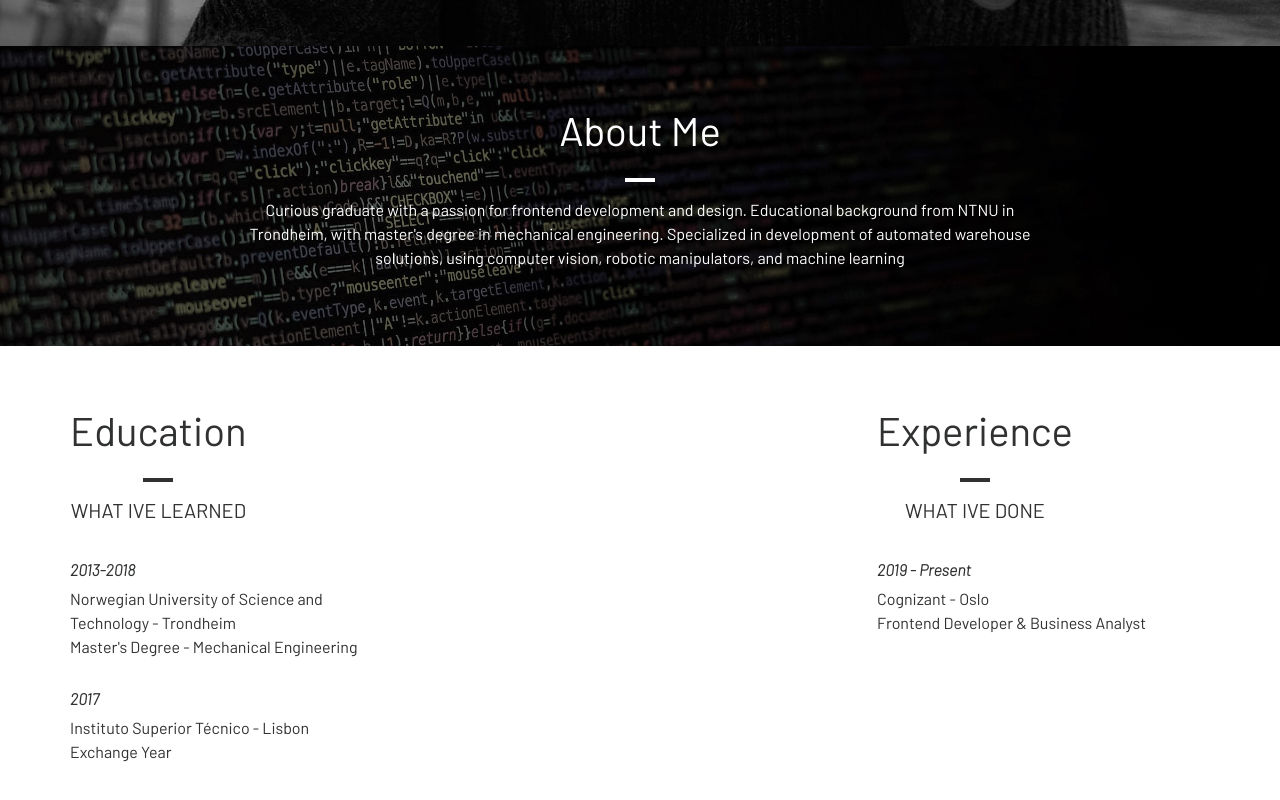
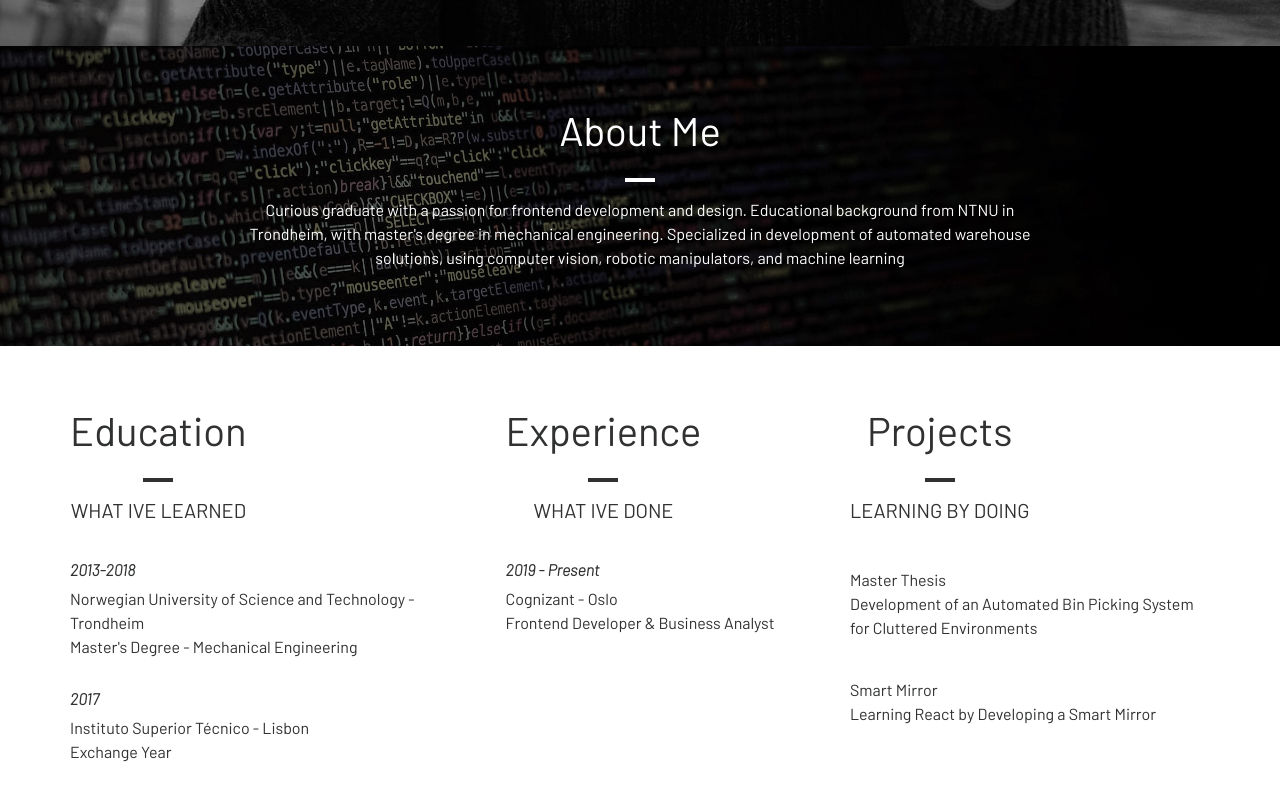
Before and after one commit to osterdalh/online-resume, a React (Create React App) app: page / in a window 1280 px wide. Shown: the part 914-1714 px from the top of the page. Built offline with nearby package versions, Linux system fonts and the light colour scheme.

Commit message:
projects added to experience

```diff
--- a/src/components/EducationAndExperience/EducationAndExperience.js
+++ b/src/components/EducationAndExperience/EducationAndExperience.js
@@ -6,10 +6,11 @@ import ListItem from '../ListItem/ListItem'
 
 const EducationAndExperience = () => {
     return (
-        <div className="container EducationAndExperience">
+        <div id="experience" className="container EducationAndExperience">
+            <div className="d-flex flex-column">
                 <div className="row">
-                <div className="col-6">
-                    <div className="colWidth">
+                    <div className="col-4">
+                        <div className="content-fit">
                             <Header className="" heading="Education" theme="dark">
                                 <h5>WHAT IVE LEARNED</h5>
 
@@ -17,17 +18,20 @@ const EducationAndExperience = () => {
                             <ListItem className="ListItem"
                                 years="2013-2018"
                                 title="Norwegian University of Science and Technology - Trondheim"
-                            subtitle="Master's Degree - Mechanical Engineering"></ListItem>
+                                subtitle="Master's Degree - Mechanical Engineering">
+                            </ListItem>
                             <ListItem className="ListItem"
                                 years="2017"
                                 title="Instituto Superior Técnico - Lisbon"
-                            subtitle="Exchange Year"></ListItem>
+                                subtitle="Exchange Year">
+                            </ListItem>
+                        </div>
+
                     </div>
 
 
-                </div>
-                <div className="col-6">
-                    <div className="colWidth float-right">
+                    <div className="col-4">
+                        <div className="content-fit horCenter">
                             <Header heading="Experience" theme="dark">
                                 <h5>WHAT IVE DONE</h5>
 
@@ -35,16 +39,39 @@ const EducationAndExperience = () => {
                             <ListItem className="ListItem"
                                 years="2019 - Present"
                                 title="Cognizant - Oslo"
-                            subtitle="Frontend Developer & Business Analyst"></ListItem>
+                                subtitle="Frontend Developer & Business Analyst">
+                            </ListItem>
+                        </div>
+
+                    </div>
+
+                    <div className="col-4">
+                        <div className="content-fit float-right">
+                            <Header heading="Projects" theme="dark">
+                                <h5>LEARNING BY DOING</h5>
+
+                            </Header>
+                            <ListItem className="ListItem"
+                                title="Master Thesis"
+                                subtitle="Development of an Automated Bin Picking System for Cluttered Environments">
+                            </ListItem>
+                            <ListItem className="ListItem"
+                                title="Smart Mirror"
+                                subtitle="Learning React by Developing a Smart Mirror">
+                            </ListItem>
                         </div>
 
                     </div>
 
                 </div>
+            </div>
+
+
+        </div>
 
 
 
-        </div>
+
     )
 }
 
--- a/src/components/EducationAndExperience/EducationAndExperience.scss
+++ b/src/components/EducationAndExperience/EducationAndExperience.scss
@@ -6,7 +6,10 @@
     .ListItem{
         padding-top: 30px;
     }
-    .colWidth{
-        width: 60%;
+    .content-fit{
+        width: fit-content
+    }
+    .horCenter{
+        margin: 0 auto;;
     }
 }
--- a/src/components/Navbar/Navbar.js
+++ b/src/components/Navbar/Navbar.js
@@ -21,7 +21,7 @@ class Navbar extends React.Component {
                                 <a className="nav-link js-scroll-trigger" href="#about">About</a>
                             </li>
                             <li className="nav-item">
-                                <a className="nav-link js-scroll-trigger" href="#services">Services</a>
+                                <a className="nav-link js-scroll-trigger" href="#experience">Experience</a>
                             </li>
                             <li className="nav-item">
                                 <a className="nav-link js-scroll-trigger" href="#contact">Contact</a>
```
Lines whose indentation alone changed are shown as unchanged.
